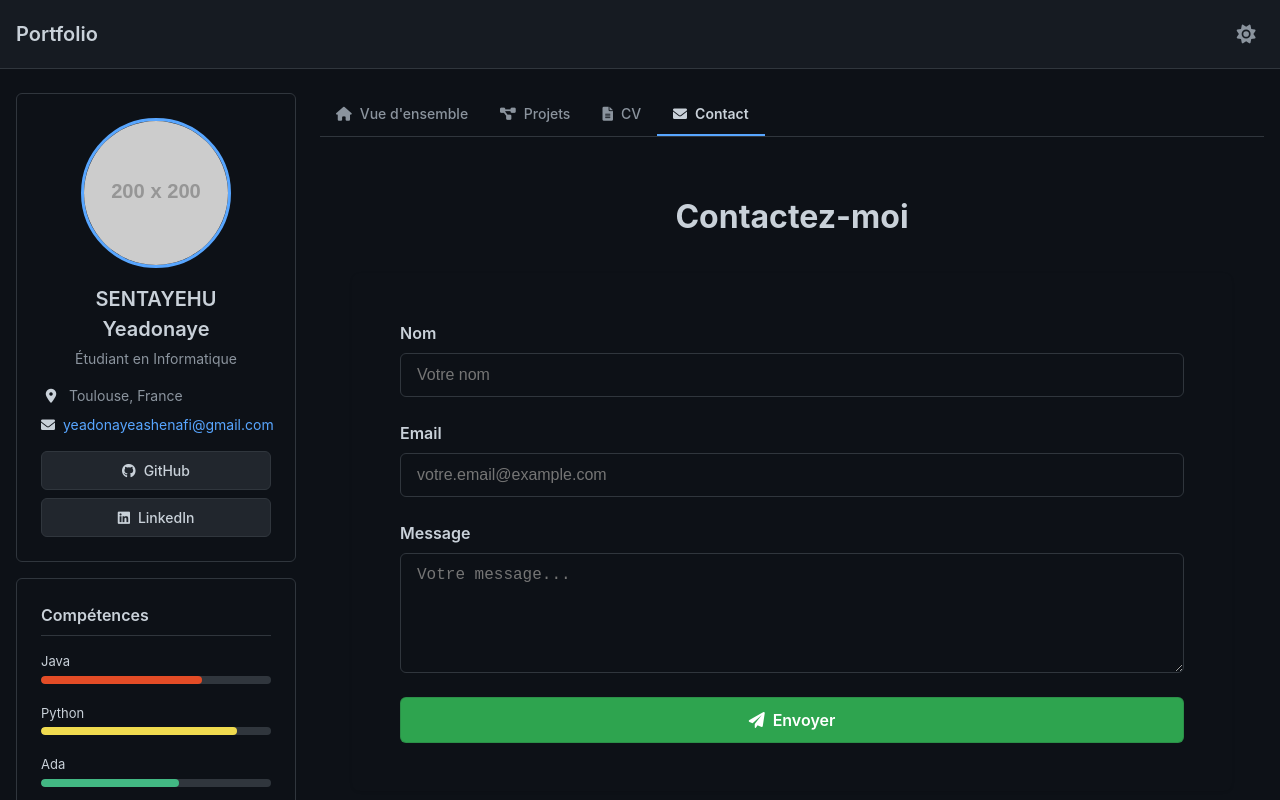
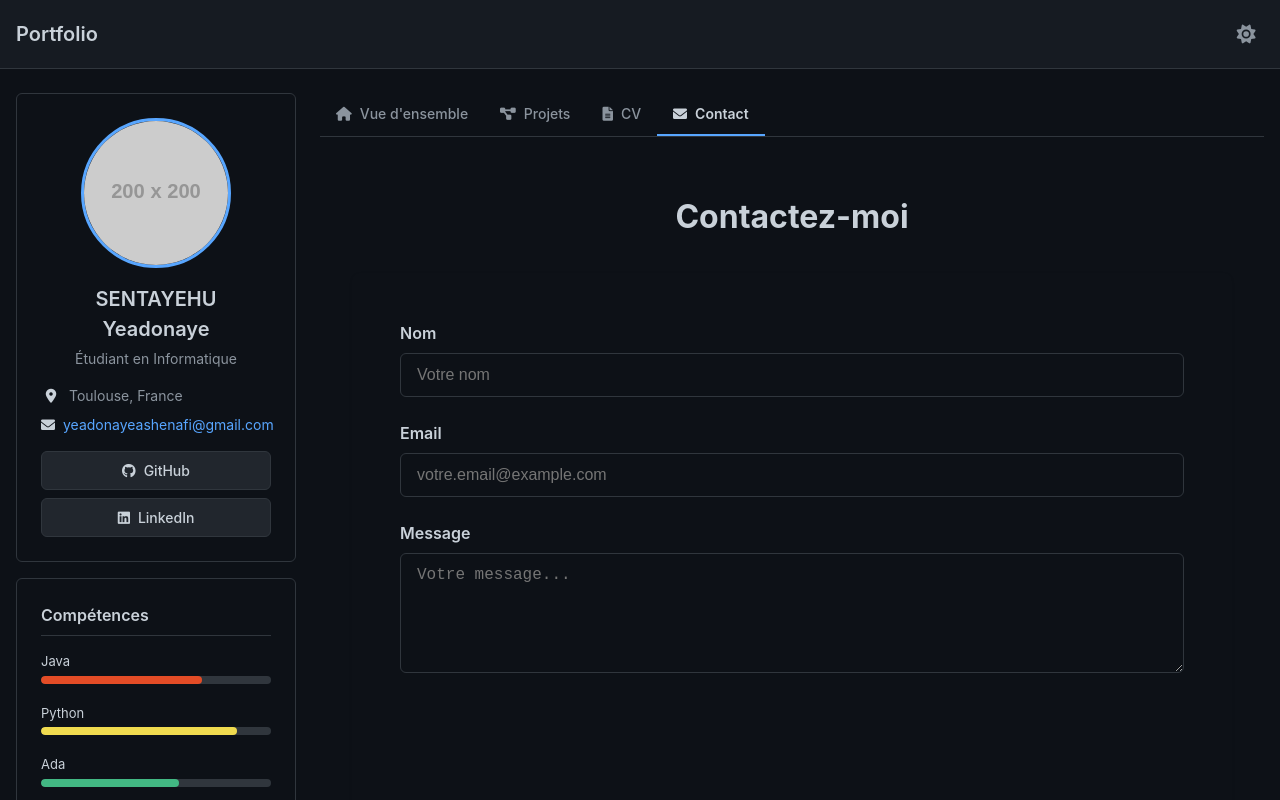
Before and after one commit to yeadonaye/portfolio, a Nuxt app: page / in a window 1280 px wide. Both pictures are taken after a click on the button "Contact". Shown: the top 800 px of the page. Built offline with nearby package versions, Linux system fonts and the light colour scheme.

Commit message:
added reCAPTCHA

```diff
--- a/components/Contact.vue
+++ b/components/Contact.vue
@@ -40,8 +40,13 @@
           ></textarea>
         </div>
 
-        <button type="submit" class="submit-btn" :disabled="isLoading">
-          <i class="fas fa-paper-plane"></i> {{ isLoading ? 'Envoi en cours...' : 'Envoyer' }}
+        <div class="recaptcha-container">
+          <div ref="recaptchaElement" class="g-recaptcha" :data-sitekey="recaptchaSiteKey" data-callback="onRecaptchaSuccess" data-expired-callback="onRecaptchaExpired"></div>
+        </div>
+
+        <button type="submit" class="submit-btn" :disabled="isLoading || !isRecaptchaVerified">
+          <span v-if="!isLoading">Envoyer le message</span>
+          <span v-else>Envoi en cours...</span>
         </button>
 
         <div v-if="isSuccess" class="success-message">
@@ -58,8 +63,48 @@
 </template>
 
 <script setup>
-import { ref } from 'vue';
+import { ref, onMounted } from 'vue';
 import emailjs from '@emailjs/browser';
+
+const recaptchaSiteKey = '6Ld5bCEsAAAAANpNOgMjH2xP17dtvSdazkoLamVU'; // Votre clé reCAPTCHA
+const isRecaptchaVerified = ref(false);
+const recaptchaElement = ref(null);
+
+// Fonctions globales pour reCAPTCHA
+window.onRecaptchaSuccess = (response) => {
+  isRecaptchaVerified.value = true;
+  console.log('reCAPTCHA verified:', response);
+};
+
+window.onRecaptchaExpired = () => {
+  isRecaptchaVerified.value = false;
+  console.log('reCAPTCHA expired');
+};
+
+// Charger reCAPTCHA
+const loadRecaptcha = () => {
+  const script = document.createElement('script');
+  script.src = `https://www.google.com/recaptcha/api.js?onload=onRecaptchaLoad&render=explicit`;
+  script.async = true;
+  script.defer = true;
+
+  window.onRecaptchaLoad = () => {
+    console.log('reCAPTCHA loaded');
+    if (window.grecaptcha) {
+      window.grecaptcha.render(recaptchaElement.value, {
+        sitekey: recaptchaSiteKey,
+        callback: window.onRecaptchaSuccess,
+        'expired-callback': window.onRecaptchaExpired
+      });
+    }
+  };
+
+  document.head.appendChild(script);
+};
+
+onMounted(() => {
+  loadRecaptcha();
+});
 
 const formData = ref({
   name: '',
@@ -222,6 +267,27 @@ textarea.form-control {
   min-height: 120px;
 }
 
+.recaptcha-container {
+  display: flex;
+  justify-content: center;
+  margin: 1.5rem 0;
+  min-height: 78px;
+  background-color: transparent;
+  padding: 0;
+  border: none;
+  box-shadow: none;
+}
+
+/* Style personnalisé pour le widget reCAPTCHA */
+.grecaptcha-badge {
+  visibility: hidden; /* Cache le badge reCAPTCHA */
+}
+
+/* Style pour le conteneur du widget */
+.g-recaptcha > div > div {
+  margin: 0 auto;
+}
+
 .submit-btn {
   background-color: #2ea44f; /* Couleur plus visible */
   color: white;
```
